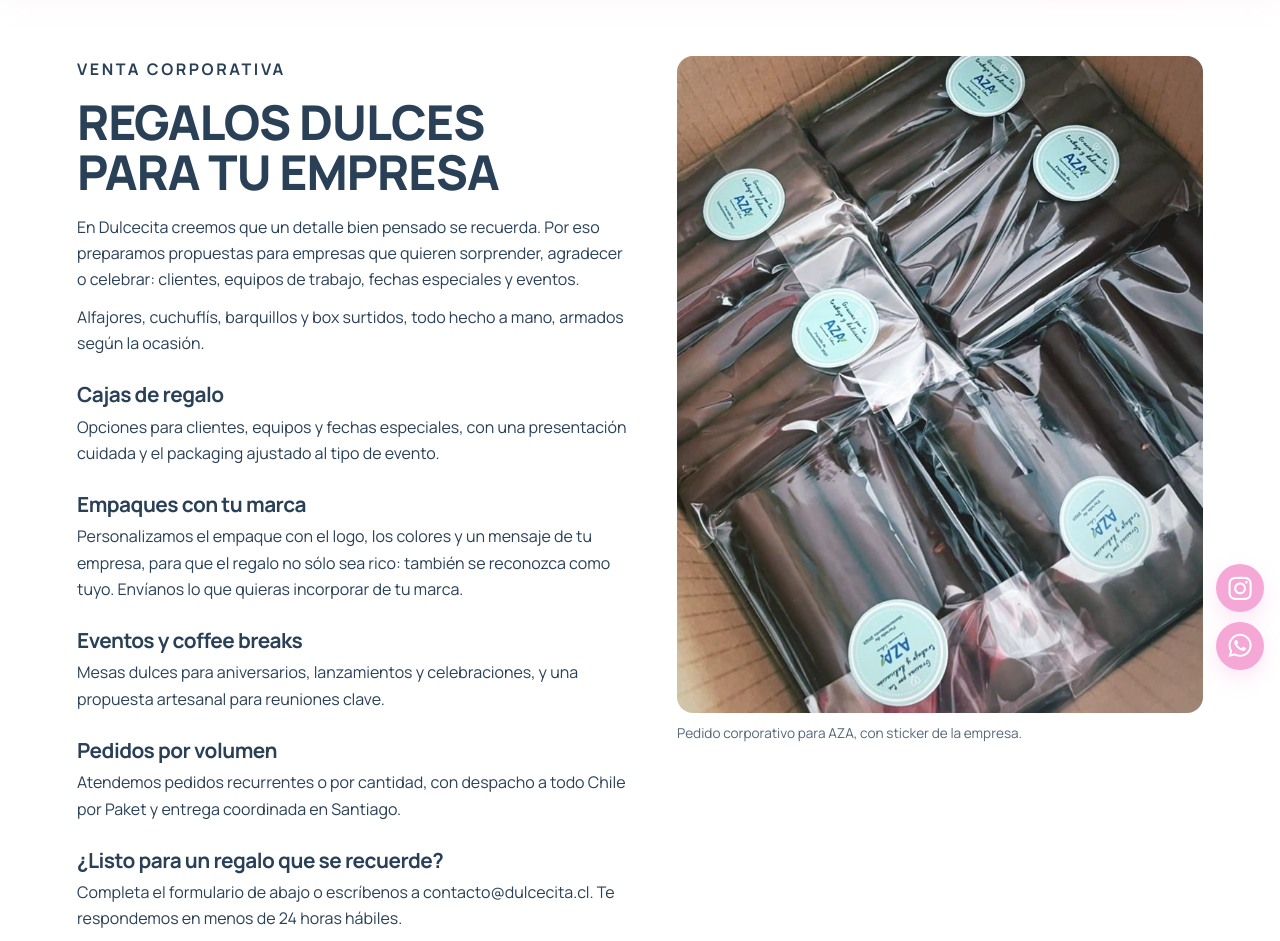
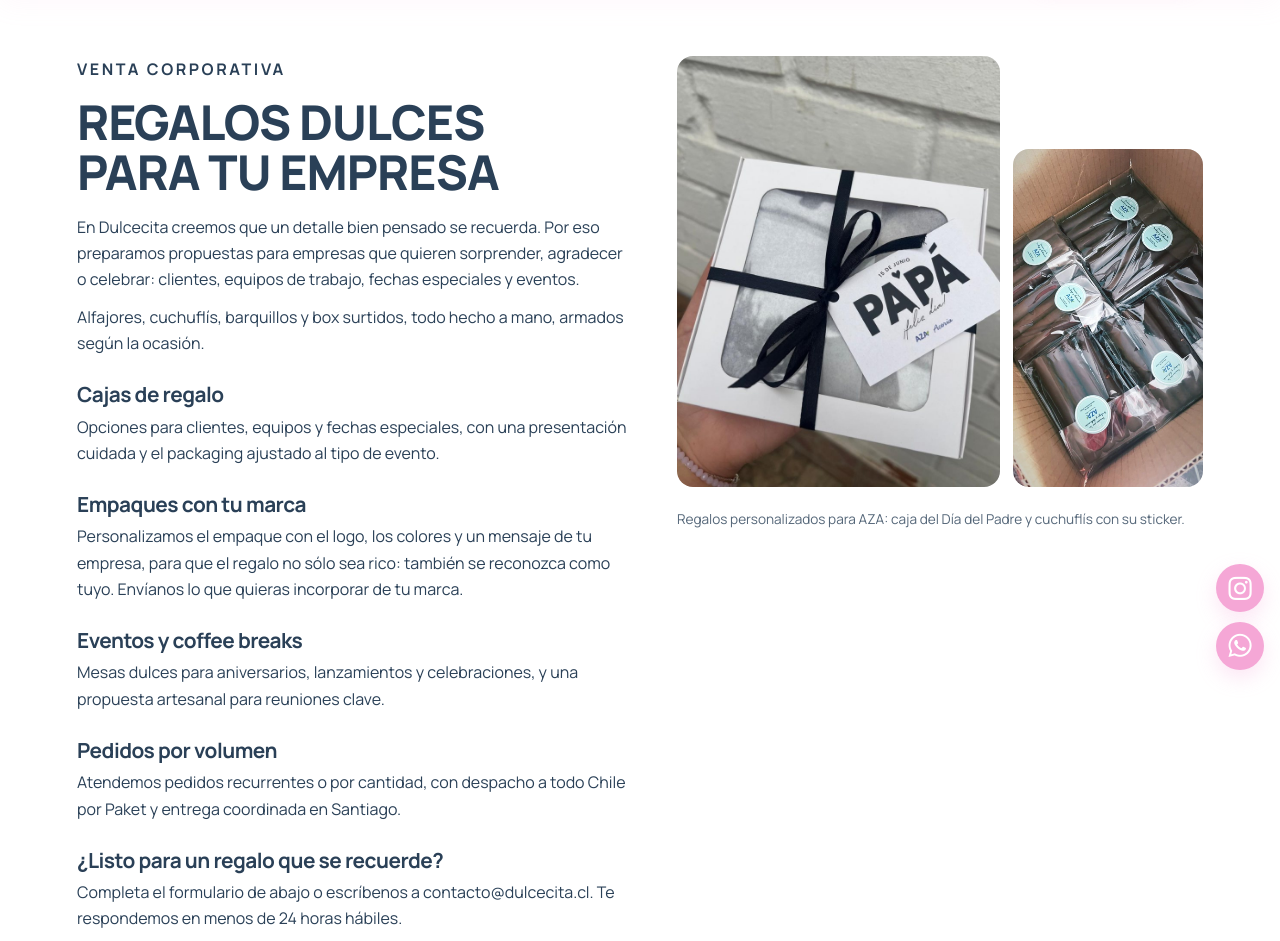
Before and after one commit to GoGo-DevS/dulcecitaa, a Django app: page /corporativo/ in a window 1280 px wide. Shown: the part 112-1053 px from the top of the page. Run offline with Django 5.2, Linux system fonts and the light colour scheme.

Commit message:
fix(fotos): la caja personalizada va en venta corporativa, grande, y sale de Arma tu box
Co-Authored-By: Claude Opus 5 (1M context) <noreply@anthropic.com>

```diff
--- a/BebesitaAPP/static/css/style.css
+++ b/BebesitaAPP/static/css/style.css
@@ -2957,3 +2957,14 @@ main p, .page-hero p, .section-head p, .ig-hero__bajada { line-height: 1.65; }
 @media (max-width: 860px) {
   body:has(.box-resumen) .dr-social-float { bottom: 6.8rem; }
 }
+
+/* Venta corporativa: la caja grande (mejor foto) y los cuchuflís al lado */
+.corp-foto--doble { display: grid; grid-template-columns: 1.7fr 1fr; gap: .8rem; align-items: end; }
+.corp-foto--doble img { aspect-ratio: auto; }
+.corp-foto--doble .corp-foto__principal { aspect-ratio: 3 / 4; }
+.corp-foto--doble .corp-foto__segunda { aspect-ratio: 9 / 16; }
+.corp-foto--doble .corp-foto__pie { grid-column: 1 / -1; }
+@media (max-width: 860px) {
+  .corp-foto--doble img, .corp-foto--doble .corp-foto__principal { aspect-ratio: 3 / 4; }
+  .corp-foto--doble .corp-foto__segunda { aspect-ratio: 9 / 16; }
+}
--- a/BebesitaAPP/templates/corporativo.html
+++ b/BebesitaAPP/templates/corporativo.html
@@ -34,9 +34,14 @@
       <h2>¿Listo para un regalo que se recuerde?</h2>
       <p>Completa el formulario de abajo{% if contact_email %} o escríbenos a <a href="mailto:{{ contact_email }}">{{ contact_email }}</a>{% endif %}. Te respondemos en menos de 24 horas hábiles.</p>
     </div>
-    <figure class="corp-foto" data-reveal-item>
-      <img src="{% static 'img/galeria/corporativo-empaques-aza.jpg' %}" alt="Cuchuflís bañados embolsados con el sticker de agradecimiento de AZA, listos para entregar a sus trabajadores" loading="lazy">
-      <figcaption class="corp-foto__pie">Pedido corporativo para AZA, con sticker de la empresa.</figcaption>
+    {% comment %}
+      Dos trabajos reales personalizados para AZA. La caja va grande porque
+      es la foto de mejor calidad; los cuchuflis con sticker, al lado.
+    {% endcomment %}
+    <figure class="corp-foto corp-foto--doble" data-reveal-item>
+      <img class="corp-foto__principal" src="{% static 'img/galeria/box-regalo-aza.jpg' %}" alt="Caja blanca de regalo con cinta negra y tarjeta personalizada de Día del Padre para AZA" loading="lazy">
+      <img class="corp-foto__segunda" src="{% static 'img/galeria/corporativo-empaques-aza.jpg' %}" alt="Cuchuflís bañados embolsados con el sticker de agradecimiento de AZA" loading="lazy">
+      <figcaption class="corp-foto__pie">Regalos personalizados para AZA: caja del Día del Padre y cuchuflís con su sticker.</figcaption>
     </figure>
   </div>
 
--- a/BebesitaAPP/templates/productos.html
+++ b/BebesitaAPP/templates/productos.html
@@ -17,7 +17,6 @@
 
 <section class="container box-invita">
   <div class="box-invita__caja">
-    <img src="{% static 'img/galeria/box-regalo-aza.jpg' %}" alt="" class="box-invita__foto" loading="lazy">
     <div class="box-invita__copia">
       <p class="box-invita__titulo">¿Quieres mezclar? Arma tu box</p>
       <p class="box-invita__texto">Alfajores negros y blancos, barquillos, cuchuflís con o sin baño, desde 3 por producto. Caja incluida por $1.500.</p>
```
Also changed, not shown: BebesitaAPP/templates/arma_tu_box.html (+5 -9 lines).
